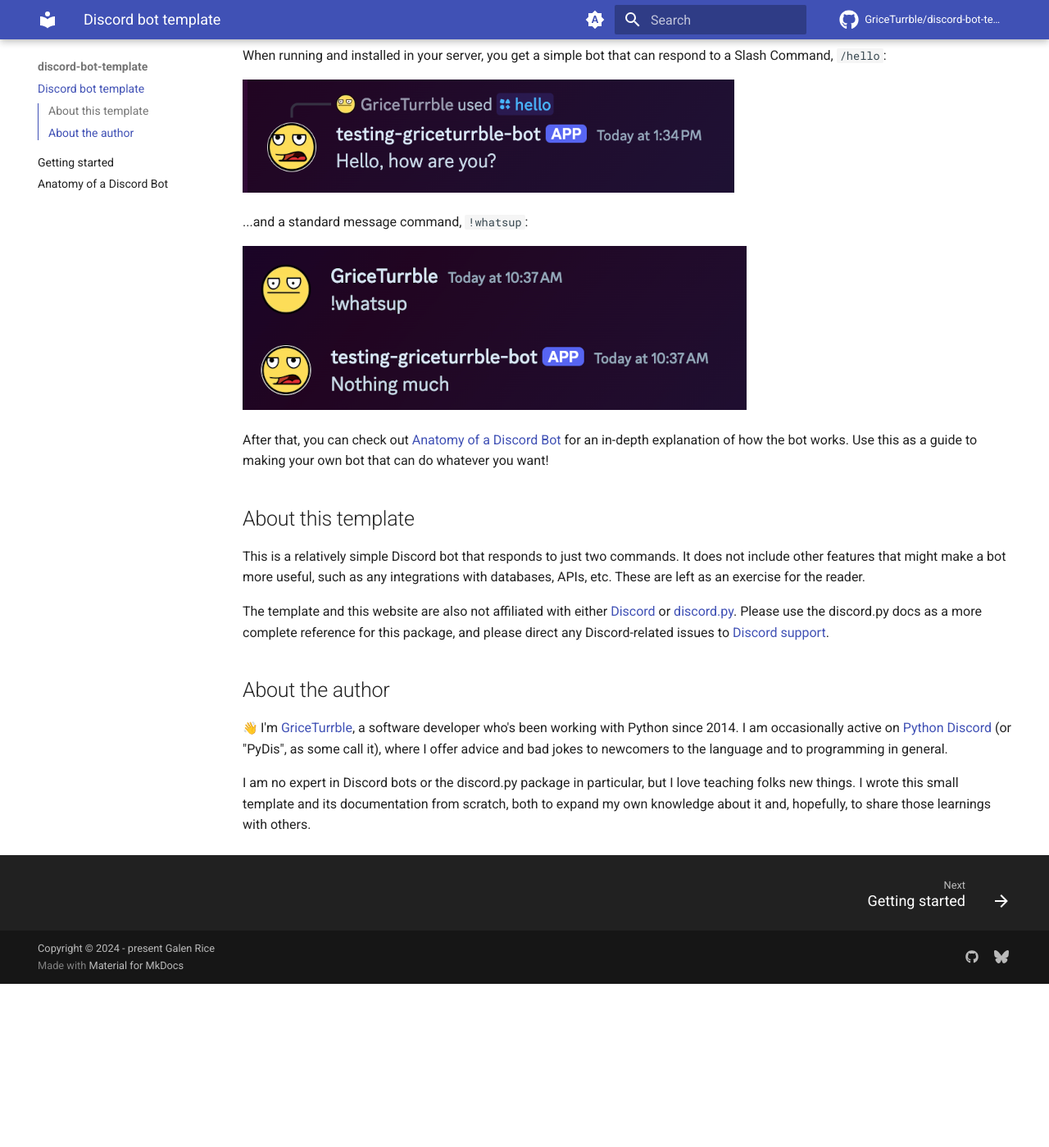
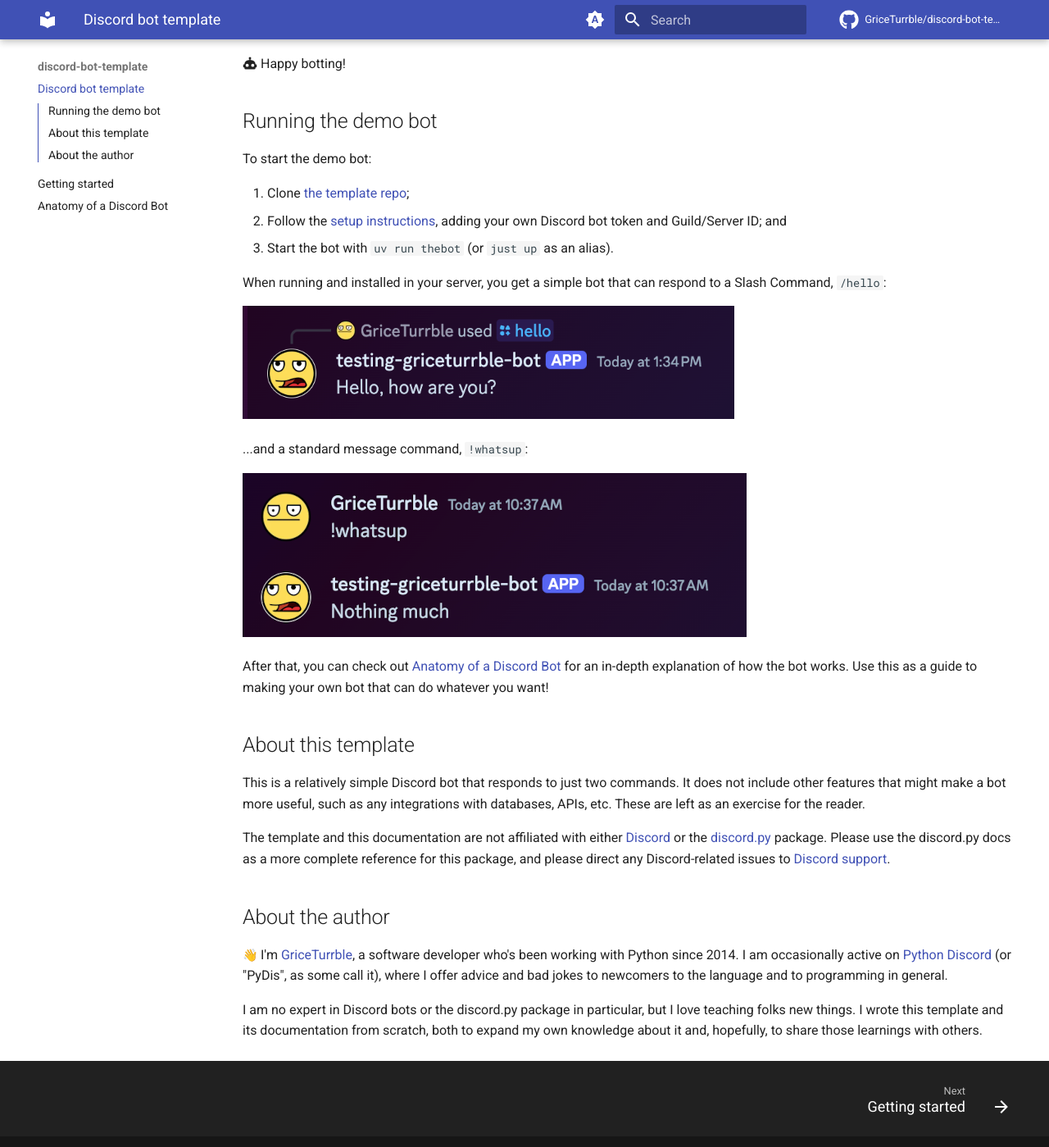
Before and after one commit to GriceTurrble/discord-bot-template, an MkDocs documentation site: the page built from docs/index.md, in a window 1280 px wide and 1400 px high, scrolled down 382 px. Shown: the whole window at 82% size. Built offline with MkDocs 1.6.1 and Material for MkDocs 9.7.7, drawn with Linux system fonts in a browser that asks for light colours; emoji names are drawn with the system emoji font; comment, search, counter and statistics services are not loaded; before the commit the page ends 1582 px from its top, so only the background shows below that; some of the changed text lies outside the part shown.

Commit message:
Fix/startup-and-docs-fixes (#14)
* fix: just bootstrap, actually bootstrap

If the env file is present,
the failing ensure-env-file would skip all other steps.
Add '-' in front to ignore errors

* fix(docs): more docs refinement

```diff
--- a/docs/index.md
+++ b/docs/index.md
@@ -2,13 +2,28 @@
 
 [Use this template :material-github:](https://github.com/new?template_name=discord-bot-template&template_owner=GriceTurrble){ .md-button .md-button--primary }
 
-A simple template for a [Discord] bot using [discord.py].
+A simple template for a [Discord] bot using [discord.py],
+providing the essential tooling and basic building blocks
+for writing your own custom Discord bot in minutes,
+with minimal bells and whistles attached.
 
-All you need to get started is:
+The template includes two "hello world"-style commands as a demonstration.
+Use these as a basis for adding new commands for your own special bot.
+
+Further, the documentation (that you are reading right now!)
+serves as a guide for newcomers to understand all the inner workings of a Discord bot,
+some best-practice patterns to follow,
+and links to pertinent documentation on discord.py itself.
+
+:material-robot: Happy botting!
+
+## Running the demo bot
+
+To start the demo bot:
 
 1. Clone [the template repo](https://github.com/GriceTurrble/discord-bot-template);
-2. Follow the [setup instructions](getting_started.md), adding your own Discord bot token and guild/server ID; and
-3. Start the bot!
+2. Follow the [setup instructions](getting_started.md), adding your own Discord bot token and Guild/Server ID; and
+3. Start the bot with `uv run thebot` (or `just up` as an alias).
 
 When running and installed in your server,
 you get a simple bot that can respond to
@@ -32,7 +47,7 @@ It does not include other features that might make a bot more useful,
 such as any integrations with databases, APIs, etc.
 These are left as an exercise for the reader.
 
-The template and this website are also not affiliated with either [Discord] or [discord.py].
+The template and this documentation are not affiliated with either [Discord] or the [discord.py] package.
 Please use the discord.py docs as a more complete reference for this package,
 and please direct any Discord-related issues to [Discord support].
 
@@ -46,7 +61,7 @@ and to programming in general.
 
 I am no expert in Discord bots or the discord.py package in particular,
 but I love teaching folks new things.
-I wrote this small template and its documentation from scratch,
+I wrote this template and its documentation from scratch,
 both to expand my own knowledge about it
 and, hopefully, to share those learnings with others.
 
```
Also changed, not shown: README.md (+29 -93 lines), docs/getting_started.md (+5 -5 lines), 1 other file.
